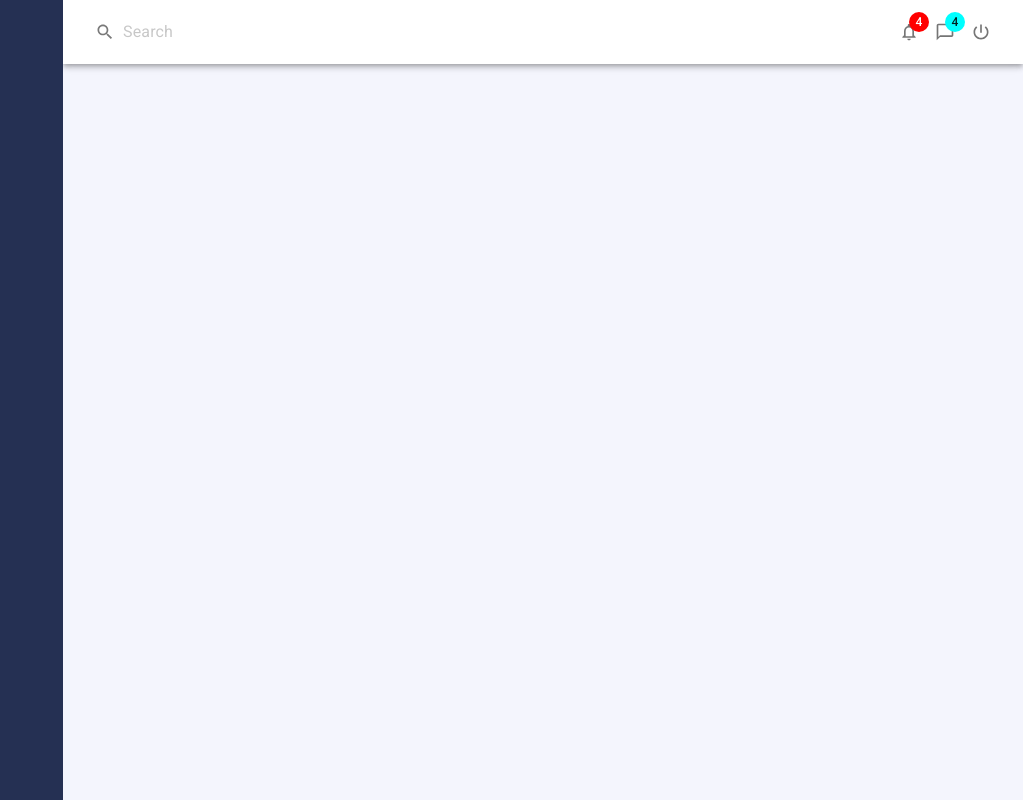
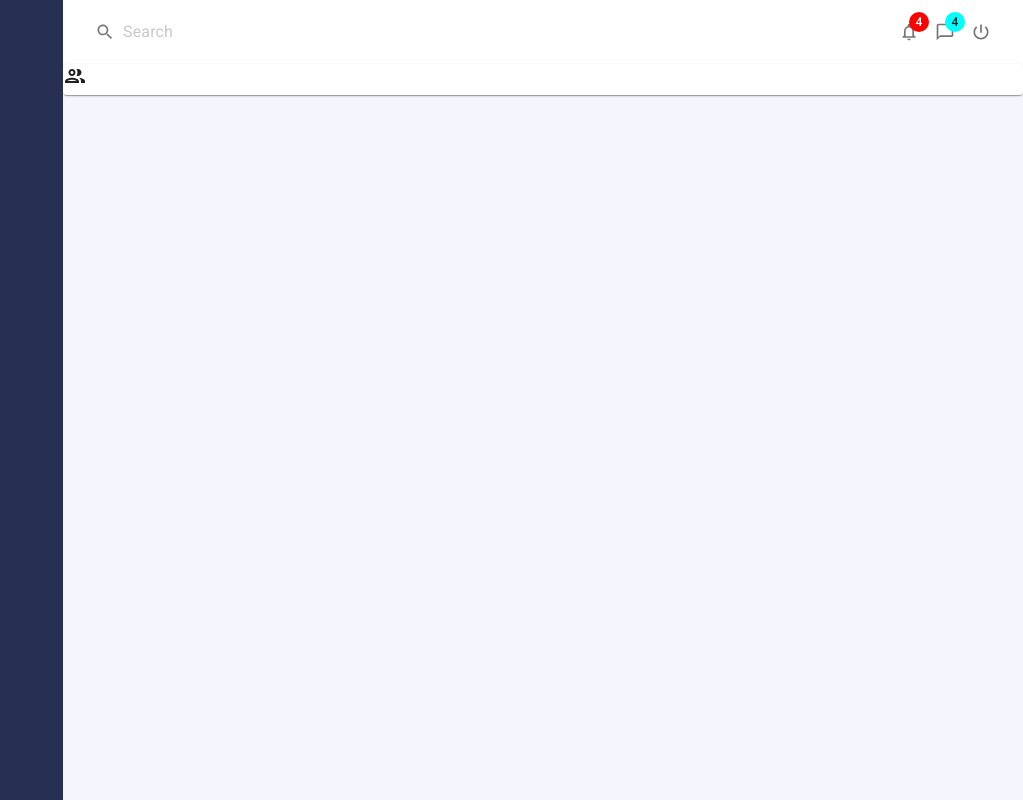
Before and after one commit to ganciaux/code_affection, a React (Create React App) app: page / in a window 1280 px wide. Shown: the whole page, without its empty margins (257-1280 px from the left). Built offline with nearby package versions, Linux system fonts and the light colour scheme.

Commit message:
Start page header

```diff
--- a/src/App/App.js
+++ b/src/App/App.js
@@ -4,6 +4,8 @@ import SideMenu from '../components/SideMenu'
 import Header from '../components/Header'
 import { createTheme, CssBaseline, ThemeProvider } from '@mui/material'
 import { makeStyles } from '@mui/styles'
+import PageHeader from '../components/PageHeader'
+import { PeopleOutlineOutlined } from '@mui/icons-material'
 
 const theme = createTheme({
   palette: {
@@ -35,6 +37,11 @@ function App() {
       <SideMenu />
       <div className={classes.appMain}>
         <Header />
+        <PageHeader
+          title="Page title"
+          subTitle="Page description"
+          icon={<PeopleOutlineOutlined />}
+        />
       </div>
       <CssBaseline />
     </ThemeProvider>
--- /dev/null
+++ b/src/components/PageHeader.js
@@ -0,0 +1,13 @@
+import { Card, Paper } from '@mui/material'
+import React from 'react'
+
+export default function PageHeader(props) {
+  const { title, subTitle, icon } = props
+  return (
+    <Paper elevation={0} square>
+      <div>
+        <Card>{icon}</Card>
+      </div>
+    </Paper>
+  )
+}
```
